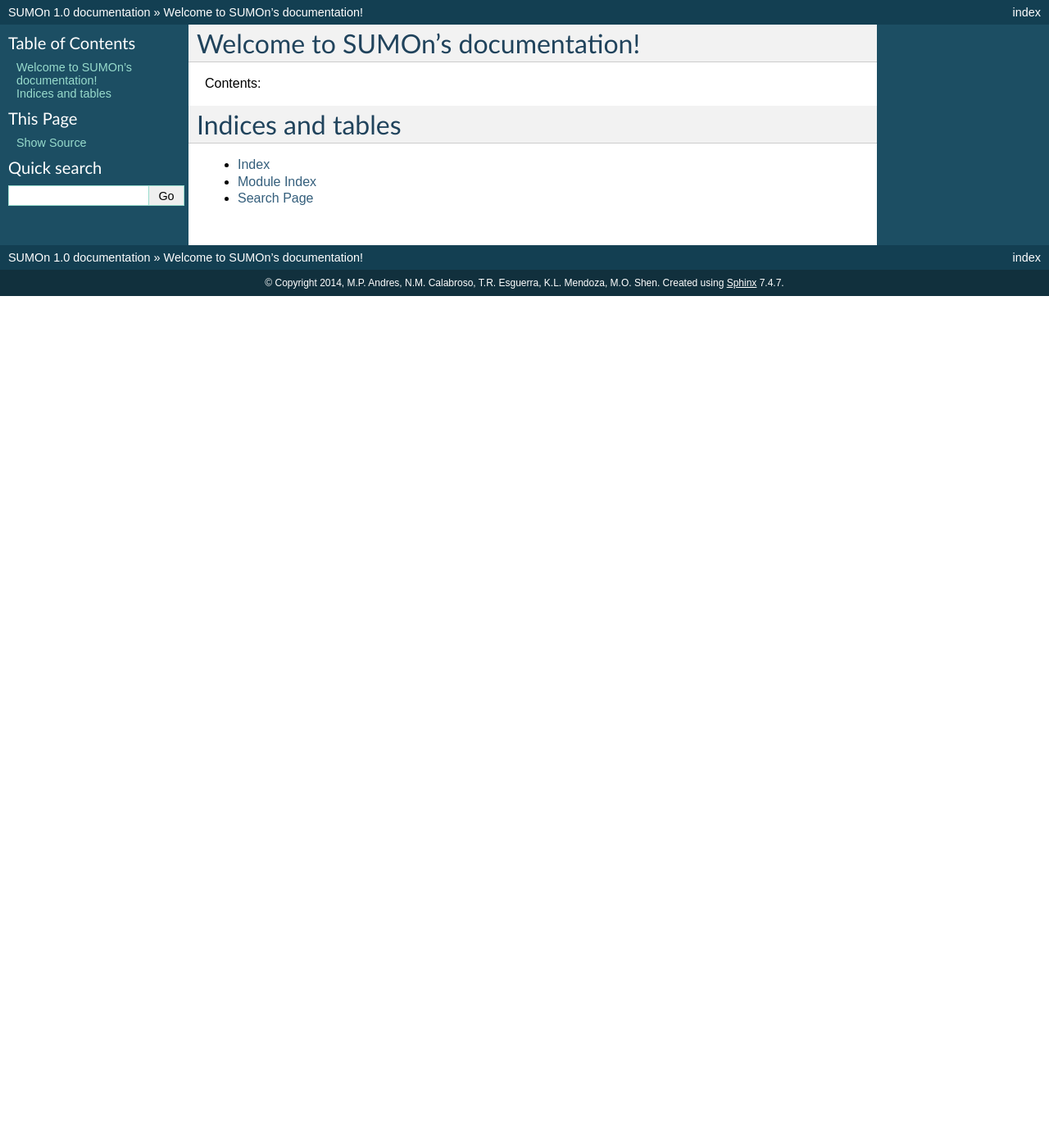
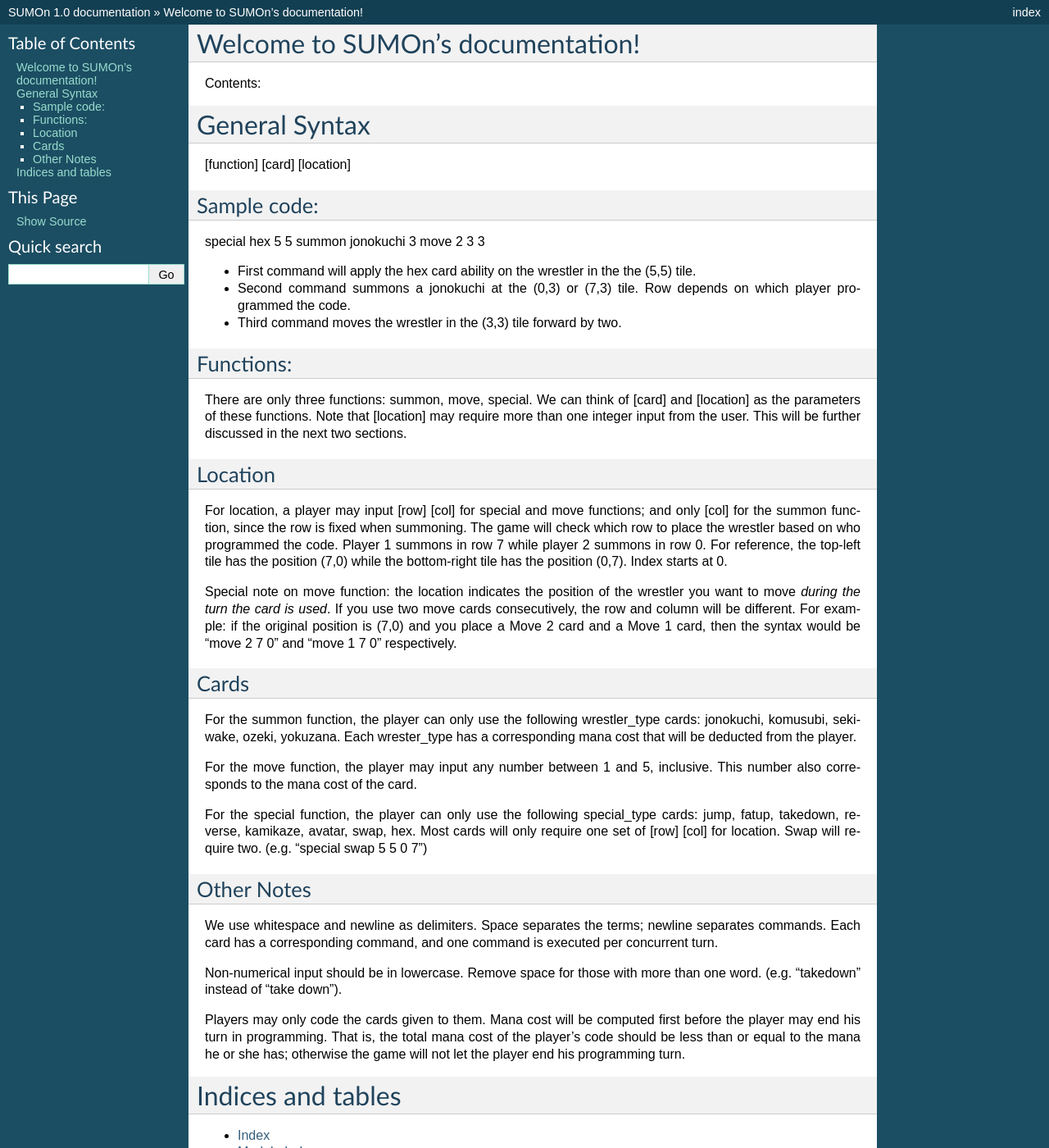
Before and after one commit to nmcalabroso/Sumon, a Sphinx documentation site: the page built from docs/source/index.rst, in a window 1280 px wide and 1400 px high. Shown: the whole window at 82% size. Built offline with Sphinx 7.4.7, drawn with Linux system fonts in a browser that asks for light colours.

Commit message:
Initializes files for RTD - Part 3

```diff
--- a/docs/source/index.rst
+++ b/docs/source/index.rst
@@ -11,7 +11,51 @@
 .. toctree::
    :maxdepth: 2
 
+General Syntax
+=================================
 
+[function] [card] [location]
+
+Sample code:
+---------------------------------
+
+special hex 5 5
+summon jonokuchi 3
+move 2 3 3
+
+- First command will apply the hex card ability on the wrestler in the the (5,5) tile.
+- Second command summons a jonokuchi at the (0,3) or (7,3) tile. Row depends on which player programmed the code.
+- Third command moves the wrestler in the (3,3) tile forward by two.
+
+Functions:
+---------------------------------
+
+There are only three functions: summon, move, special. We can think of [card] and [location] as the parameters of these functions. Note that [location] may require more than one integer input from the user. This will be further discussed in the next two sections.
+
+Location
+---------------------------------
+
+For location, a player may input [row] [col] for special and move functions; and only [col] for the summon function, since the row is fixed when summoning. The game will check which row to place the wrestler based on who programmed the code. Player 1 summons in row 7 while player 2 summons in row 0. For reference, the top-left tile has the position (7,0) while the bottom-right tile has the position (0,7). Index starts at 0.
+
+Special note on move function: the location indicates the position of the wrestler you want to move *during the turn the card is used*. If you use two move cards consecutively, the row and column will be different. For example: if the original position is (7,0) and you place a Move 2 card and a Move 1 card, then the syntax would be "move 2 7 0" and "move 1 7 0" respectively.
+
+Cards
+---------------------------------
+
+For the summon function, the player can only use the following wrestler_type cards: jonokuchi, komusubi, sekiwake, ozeki, yokuzana. Each wrester_type has a corresponding mana cost that will be deducted from the player.
+
+For the move function, the player may input any number between 1 and 5, inclusive. This number also corresponds to the mana cost of the card.
+
+For the special function, the player can only use the following special_type cards: jump, fatup, takedown, reverse, kamikaze, avatar, swap, hex. Most cards will only require one set of [row] [col] for location. Swap will require two. (e.g. "special swap 5 5 0 7")
+
+Other Notes
+---------------------------------
+
+We use whitespace and newline as delimiters. Space separates the terms; newline separates commands. Each card has a corresponding command, and one command is executed per concurrent turn.
+
+Non-numerical input should be in lowercase. Remove space for those with more than one word. (e.g. "takedown" instead of "take down").
+
+Players may only code the cards given to them. Mana cost will be computed first before the player may end his turn in programming. That is, the total mana cost of the player's code should be less than or equal to the mana he or she has; otherwise the game will not let the player end his programming turn.
 
 Indices and tables
 ==================
```
Also changed, not shown: 5 other files.
